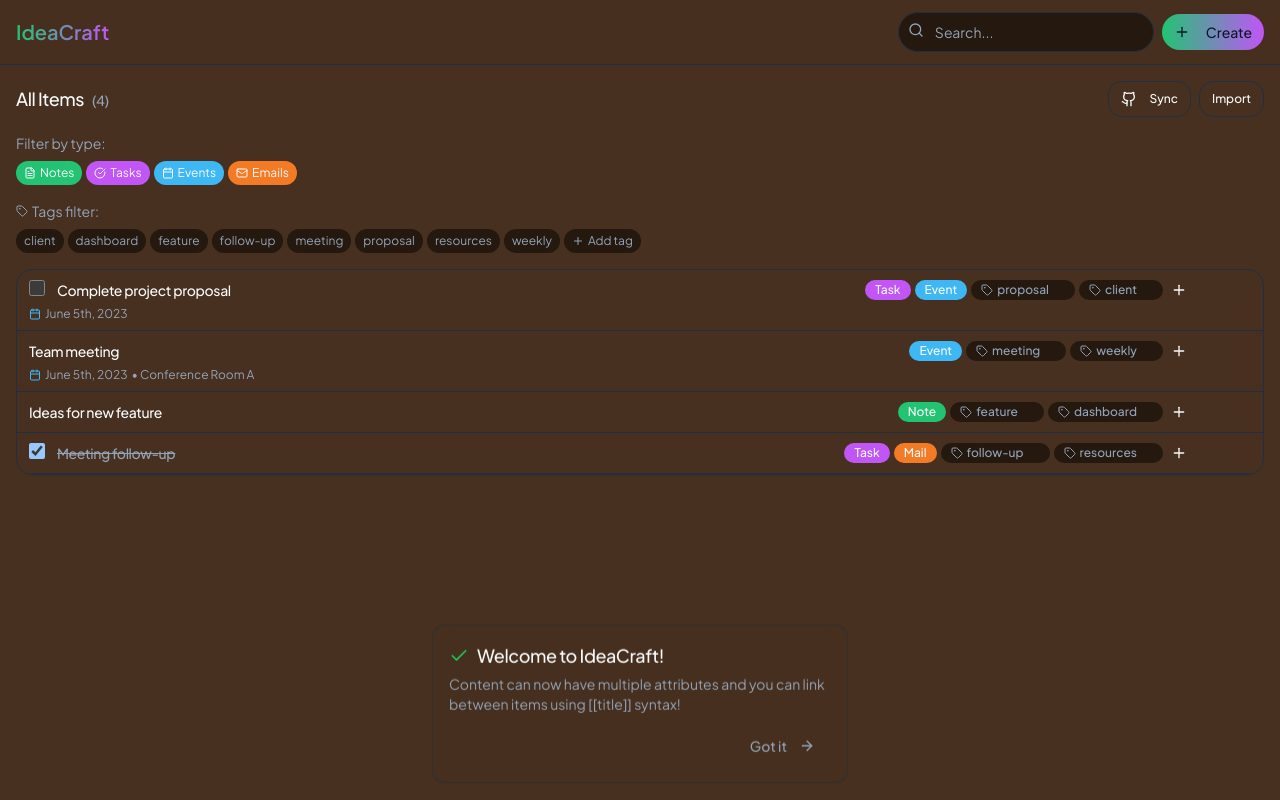
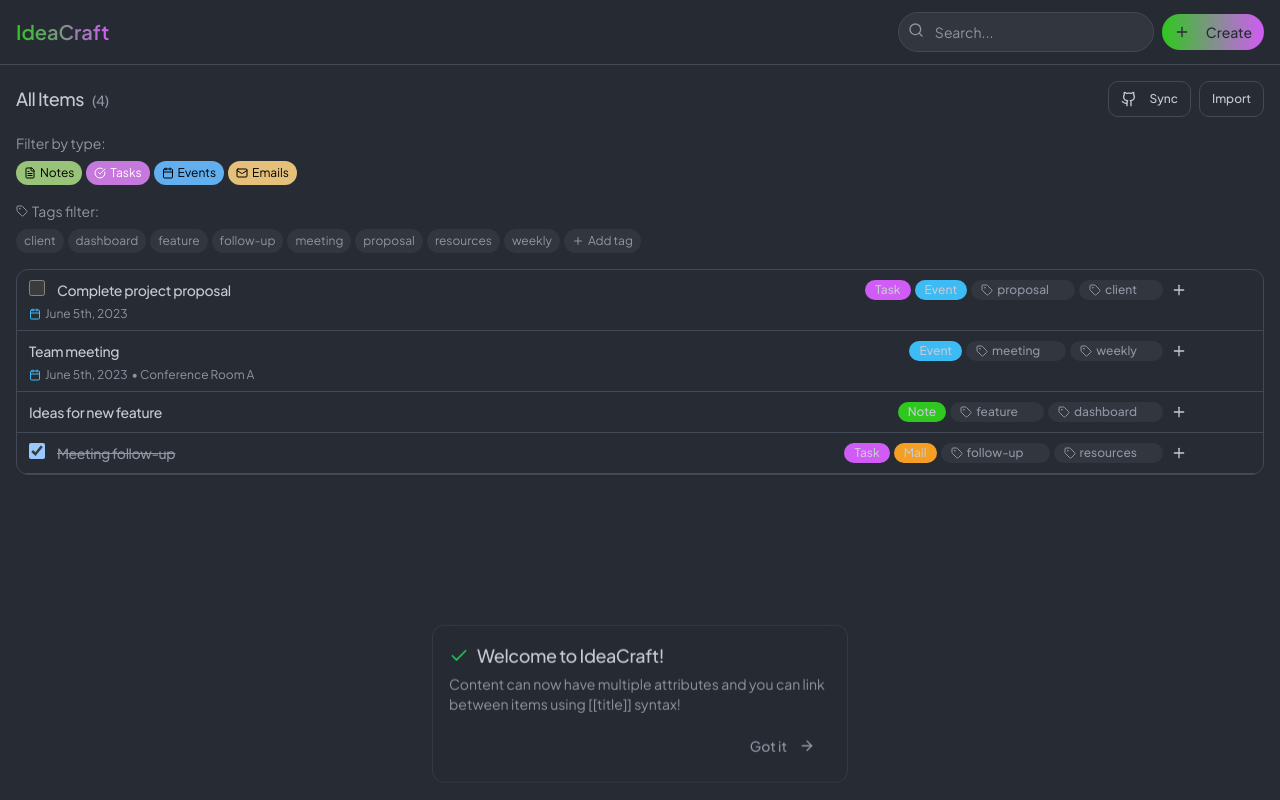
Before and after one commit to realJohnDoe/idea-craft, a React (Vite) app: page / in a window 1280 px wide. Built offline with nearby package versions, Linux system fonts and the light colour scheme.

Commit message:
Update color theme
Update the application's color theme to resemble the One Dark theme.

```diff
--- a/src/components/filters/TypeFilter.tsx
+++ b/src/components/filters/TypeFilter.tsx
@@ -9,10 +9,10 @@ interface TypeFilterProps {
 
 const TypeFilter = ({ activeFilter, toggleTypeTag }: TypeFilterProps) => {
   const typeFilterTags = [
-    { type: 'note', label: 'Notes', icon: <FileText className="size-3" />, className: 'bg-note text-note-foreground' },
-    { type: 'task', label: 'Tasks', icon: <CheckCircle className="size-3" />, className: 'bg-task text-task-foreground' },
-    { type: 'event', label: 'Events', icon: <Calendar className="size-3" />, className: 'bg-event text-event-foreground' },
-    { type: 'mail', label: 'Emails', icon: <Mail className="size-3" />, className: 'bg-mail text-mail-foreground' }
+    { type: 'note', label: 'Notes', icon: <FileText className="size-3" />, className: 'bg-[#98C379] text-black' },
+    { type: 'task', label: 'Tasks', icon: <CheckCircle className="size-3" />, className: 'bg-[#C678DD] text-white' },
+    { type: 'event', label: 'Events', icon: <Calendar className="size-3" />, className: 'bg-[#61AFEF] text-black' },
+    { type: 'mail', label: 'Emails', icon: <Mail className="size-3" />, className: 'bg-[#E5C07B] text-black' }
   ];
 
   return (
@@ -24,7 +24,7 @@ const TypeFilter = ({ activeFilter, toggleTypeTag }: TypeFilterProps) => {
             key={type}
             className={`text-xs px-2 py-1 rounded-full flex items-center gap-1 ${
               activeFilter === type
-                ? 'bg-primary text-primary-foreground'
+                ? 'bg-[#E06C75] text-white'
                 : className + ' hover:opacity-90'
             }`}
             onClick={() => toggleTypeTag(type)}
--- a/src/global.css
+++ b/src/global.css
@@ -7,105 +7,109 @@
 
 @layer base {
   :root {
-    --background: 0 0% 100%;
-    --foreground: 222.2 84% 4.9%;
+    /* One Dark inspired light theme */
+    --background: 220 14% 96%;
+    --foreground: 220 14% 20%;
 
     --card: 0 0% 100%;
-    --card-foreground: 222.2 84% 4.9%;
+    --card-foreground: 220 14% 20%;
 
     --popover: 0 0% 100%;
-    --popover-foreground: 222.2 84% 4.9%;
+    --popover-foreground: 220 14% 20%;
 
-    --primary: 222.2 47.4% 11.2%;
+    --primary: 220 100% 50%;
     --primary-foreground: 210 40% 98%;
 
-    --secondary: 210 40% 96.1%;
-    --secondary-foreground: 222.2 47.4% 11.2%;
+    --secondary: 220 14% 90%;
+    --secondary-foreground: 220 14% 20%;
 
-    --muted: 210 40% 96.1%;
-    --muted-foreground: 215.4 16.3% 46.9%;
+    --muted: 220 14% 90%;
+    --muted-foreground: 220 10% 40%;
 
-    --accent: 210 40% 96.1%;
-    --accent-foreground: 222.2 47.4% 11.2%;
+    --accent: 220 14% 90%;
+    --accent-foreground: 220 14% 20%;
 
     --destructive: 0 84.2% 60.2%;
     --destructive-foreground: 210 40% 98%;
 
-    --border: 214.3 31.8% 91.4%;
-    --input: 214.3 31.8% 91.4%;
-    --ring: 222.2 84% 4.9%;
+    --border: 220 13% 85%;
+    --input: 220 13% 85%;
+    --ring: 224 76.3% 48%;
 
-    --radius: 1rem;
+    --radius: 0.75rem;
 
-    --sidebar-background: 0 0% 98%;
-    --sidebar-foreground: 240 5.3% 26.1%;
-    --sidebar-primary: 240 5.9% 10%;
-    --sidebar-primary-foreground: 0 0% 98%;
-    --sidebar-accent: 240 4.8% 95.9%;
-    --sidebar-accent-foreground: 240 5.9% 10%;
-    --sidebar-border: 220 13% 91%;
-    --sidebar-ring: 217.2 91.2% 59.8%;
+    --sidebar-background: 220 18% 94%;
+    --sidebar-foreground: 220 14% 20%;
+    --sidebar-primary: 220 100% 50%;
+    --sidebar-primary-foreground: 0 0% 100%;
+    --sidebar-accent: 220 14% 90%;
+    --sidebar-accent-foreground: 220 14% 20%;
+    --sidebar-border: 220 13% 85%;
+    --sidebar-ring: 224 76.3% 48%;
 
-    /* Updated color palette */
-    --task: 280 90% 65%;
-    --task-light: 280 100% 93%;
-    --event: 200 95% 60%;
-    --event-light: 200 100% 93%;
-    --note: 150 76% 45%;
-    --note-light: 150 76% 93%;
-    --mail: 25 95% 55%;
-    --mail-light: 25 100% 93%;
+    /* Color palette based on One Dark */
+    --task: 286 89% 53%;
+    --task-light: 286 100% 93%;
+    --event: 199 90% 48%;
+    --event-light: 199 100% 93%;
+    --note: 114 74% 51%;
+    --note-light: 114 74% 93%;
+    --mail: 35 91% 56%;
+    --mail-light: 35 100% 93%;
 
     color-scheme: light;
   }
 
   .dark {
-    --background: 25 40% 20%;
-    --foreground: 210 40% 98%;
+    /* One Dark theme colors */
+    --background: 220 14% 18%;
+    --foreground: 220 14% 80%;
 
-    --card: 25 30% 20%;
-    --card-foreground: 210 40% 98%;
+    --card: 220 13% 22%;
+    --card-foreground: 220 14% 80%;
 
-    --popover: 160 25% 19%;
-    --popover-foreground: 210 40% 98%;
+    --popover: 220 13% 25%;
+    --popover-foreground: 220 14% 80%;
 
-    --primary: 210 40% 98%;
-    --primary-foreground: 222.2 47.4% 11.2%;
+    --primary: 199 90% 64%;
+    --primary-foreground: 220 14% 18%;
 
-    --secondary: 223 36% 24%;
-    --secondary-foreground: 210 40% 98%;
+    --secondary: 220 13% 28%;
+    --secondary-foreground: 220 14% 80%;
 
-    --muted: 25 40% 10%;
-    --muted-foreground: 215 20.2% 65.1%;
+    --muted: 220 13% 22%;
+    --muted-foreground: 220 10% 60%;
 
-    --accent: 223 36% 24%;
-    --accent-foreground: 210 40% 98%;
+    --accent: 220 13% 28%;
+    --accent-foreground: 220 14% 80%;
 
-    --destructive: 0 62.8% 30.6%;
+    --destructive: 0 62.8% 50.6%;
     --destructive-foreground: 210 40% 98%;
 
-    --border: 217 36% 20%;
-    --input: 217 36% 20%;
-    --ring: 212.7 26.8% 83.9%;
+    --border: 220 13% 30%;
+    --input: 220 13% 30%;
+    --ring: 199 90% 64%;
 
-    --sidebar-background: 222 25% 21%;
-    --sidebar-foreground: 240 4.8% 95.9%;
-    --sidebar-primary: 224.3 76.3% 48%;
-    --sidebar-primary-foreground: 0 0% 100%;
-    --sidebar-accent: 222 25% 16%;
-    --sidebar-accent-foreground: 240 4.8% 95.9%;
-    --sidebar-border: 222 25% 16%;
-    --sidebar-ring: 217.2 91.2% 59.8%;
+    --radius: 0.75rem;
 
-    /* Updated dark mode color palette */
-    --task: 280 90% 65%;
-    --task-light: 280 30% 30%;
-    --event: 200 90% 60%;
-    --event-light: 200 30% 30%;
-    --note: 150 70% 45%;
-    --note-light: 150 30% 25%;
-    --mail: 25 90% 55%;
-    --mail-light: 25 30% 30%;
+    --sidebar-background: 220 13% 22%;
+    --sidebar-foreground: 220 14% 80%;
+    --sidebar-primary: 199 90% 64%;
+    --sidebar-primary-foreground: 220 14% 18%;
+    --sidebar-accent: 220 13% 25%;
+    --sidebar-accent-foreground: 220 14% 80%;
+    --sidebar-border: 220 13% 25%;
+    --sidebar-ring: 199 90% 64%;
+
+    /* Color palette based on One Dark */
+    --task: 286 89% 66%;
+    --task-light: 286 30% 30%;
+    --event: 199 90% 60%;
+    --event-light: 199 30% 30%;
+    --note: 114 74% 45%;
+    --note-light: 114 30% 25%;
+    --mail: 35 91% 55%;
+    --mail-light: 35 30% 30%;
 
     color-scheme: dark;
   }
--- a/tailwind.config.ts
+++ b/tailwind.config.ts
@@ -41,6 +41,19 @@ export default {
 				],
 			},
 			colors: {
+				// One Dark Theme Colors
+				'one-dark': {
+					background: '#282C34',
+					foreground: '#ABB2BF',
+					red: '#E06C75',
+					green: '#98C379',
+					yellow: '#E5C07B',
+					blue: '#61AFEF',
+					purple: '#C678DD',
+					cyan: '#56B6C2',
+					black: '#282C34',
+					gray: '#5C6370',
+				},
 				border: 'hsl(var(--border))',
 				input: 'hsl(var(--input))',
 				ring: 'hsl(var(--ring))',
```
